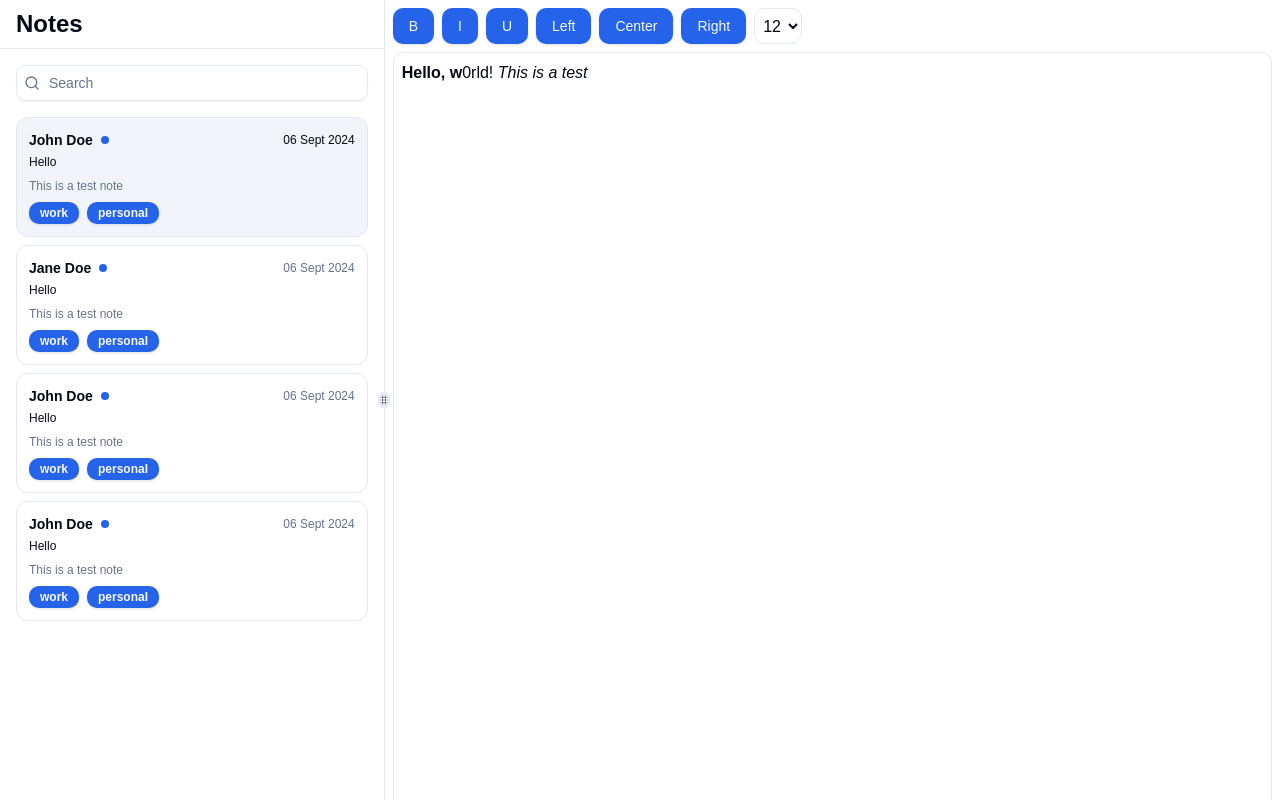
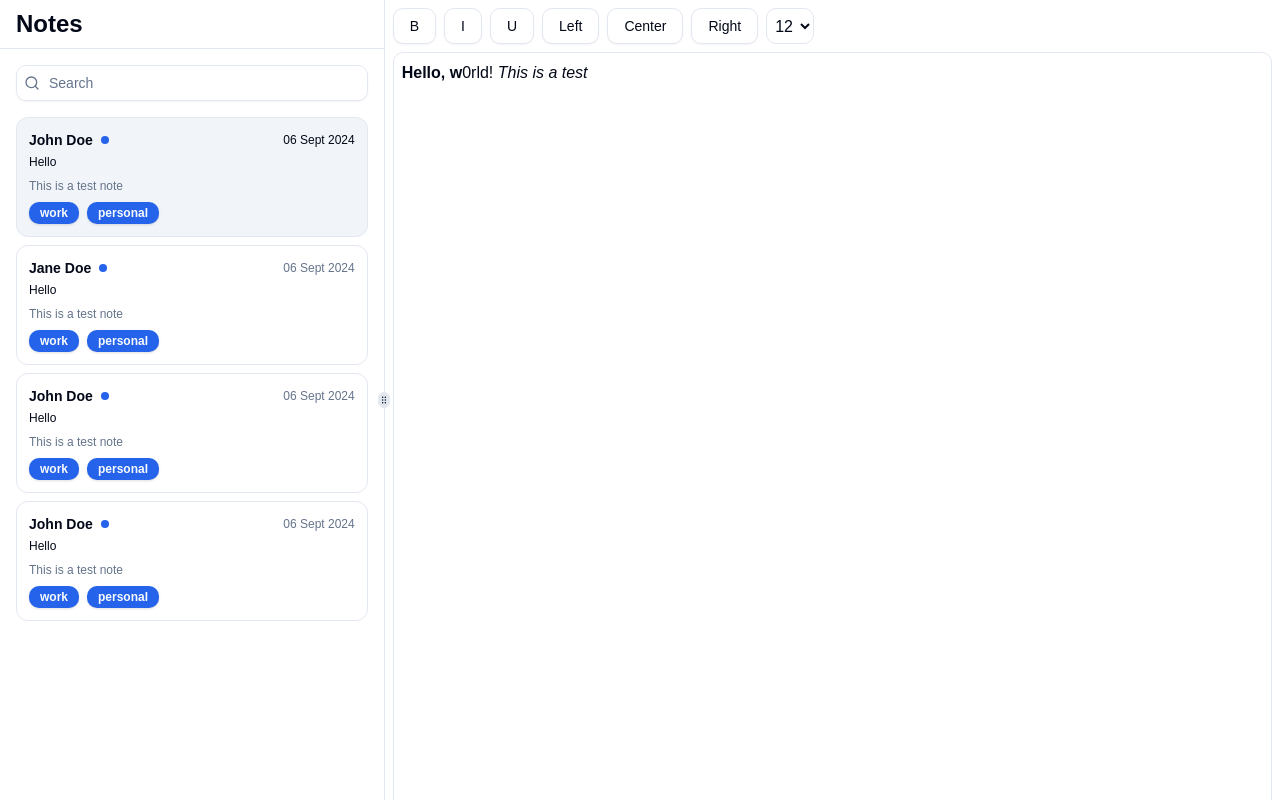
Before and after one commit to malay44/quickNotes, a Next.js app: page / in a window 1280 px wide. Built offline with nearby package versions, Linux system fonts and the light colour scheme.

Commit message:
feat: compact nodes

```diff
--- a/components/NoteEditor/NoteEditor.tsx
+++ b/components/NoteEditor/NoteEditor.tsx
@@ -209,7 +209,21 @@ const NoteEditor: React.FC<NoteEditorProps> = ({
         });
       }
 
-      return { ...block, value: newValue };
+      // merge nodes with same formats
+      const mergedValue: TextBlockValue[] = [];
+      newValue.forEach(([text, formats]) => {
+        formats.sort();
+        if (
+          mergedValue.length > 0 &&
+          mergedValue[mergedValue.length - 1][1].join("") === formats.join("")
+        ) {
+          mergedValue[mergedValue.length - 1][0] += text;
+        } else {
+          mergedValue.push([text, formats]);
+        }
+      });
+
+      return { ...block, value: mergedValue };
     });
 
     // Restore the selection state after formatting
@@ -348,12 +362,27 @@ const NoteEditor: React.FC<NoteEditorProps> = ({
   return (
     <div className="p-2 h-full">
       <div className="flex gap-2 mb-2">
-        <Button onClick={() => applyFormatting("b")}>B</Button>
-        <Button onClick={() => applyFormatting("i")}>I</Button>
-        <Button onClick={() => applyFormatting("u")}>U</Button>
-        <Button onClick={() => handleAlignment("left")}>Left</Button>
-        <Button onClick={() => handleAlignment("center")}>Center</Button>
-        <Button onClick={() => handleAlignment("right")}>Right</Button>
+        <Button
+          variant="outline"
+          onClick={() => applyFormatting("b")}
+        >
+          B
+        </Button>
+        <Button variant="outline" onClick={() => applyFormatting("i")}>
+          I
+        </Button>
+        <Button variant="outline" onClick={() => applyFormatting("u")}>
+          U
+        </Button>
+        <Button variant="outline" onClick={() => handleAlignment("left")}>
+          Left
+        </Button>
+        <Button variant="outline" onClick={() => handleAlignment("center")}>
+          Center
+        </Button>
+        <Button variant="outline" onClick={() => handleAlignment("right")}>
+          Right
+        </Button>
         <select
           className="border rounded-md p-1 bg-background"
           onChange={(e) => handleFontSize(Number(e.target.value))}
```
